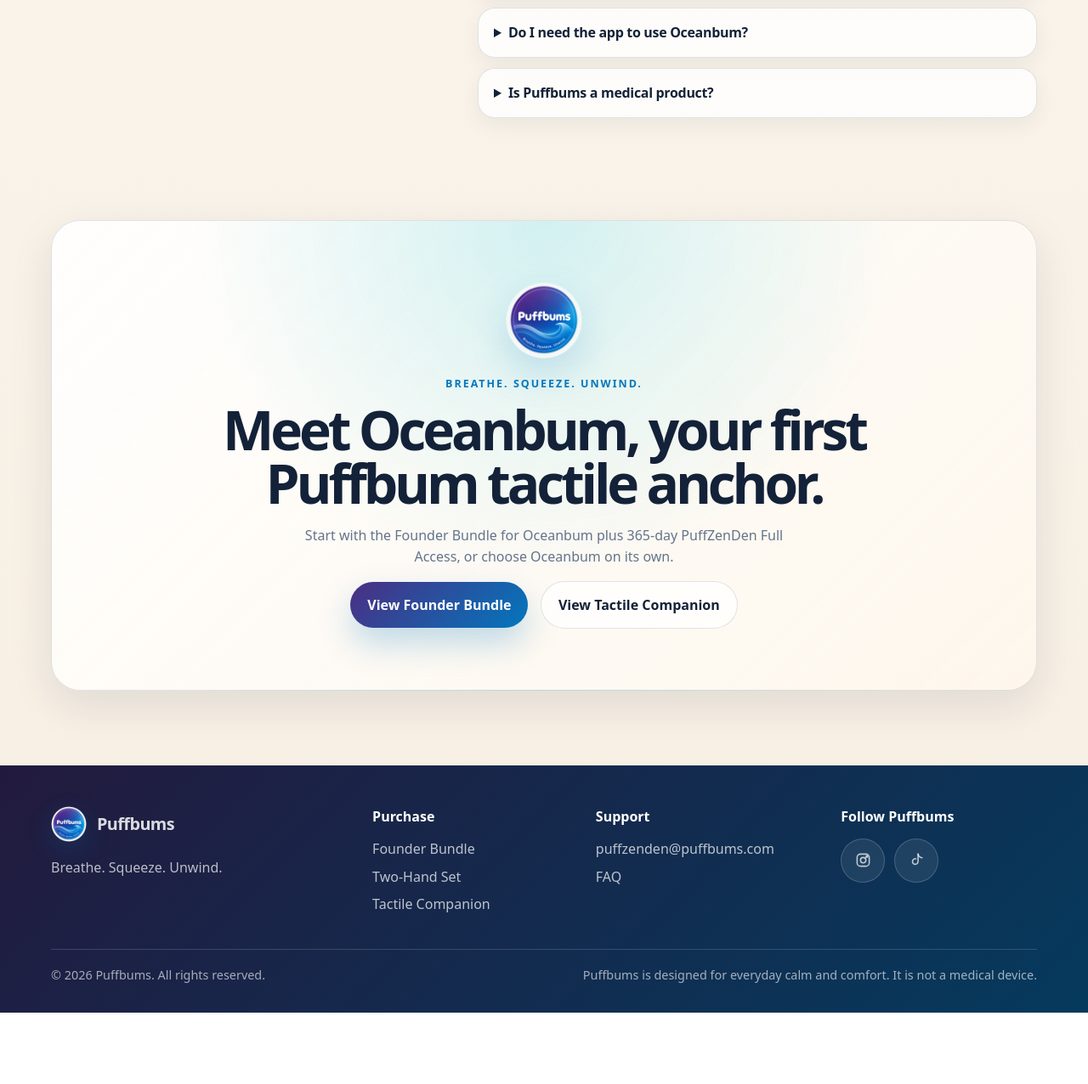
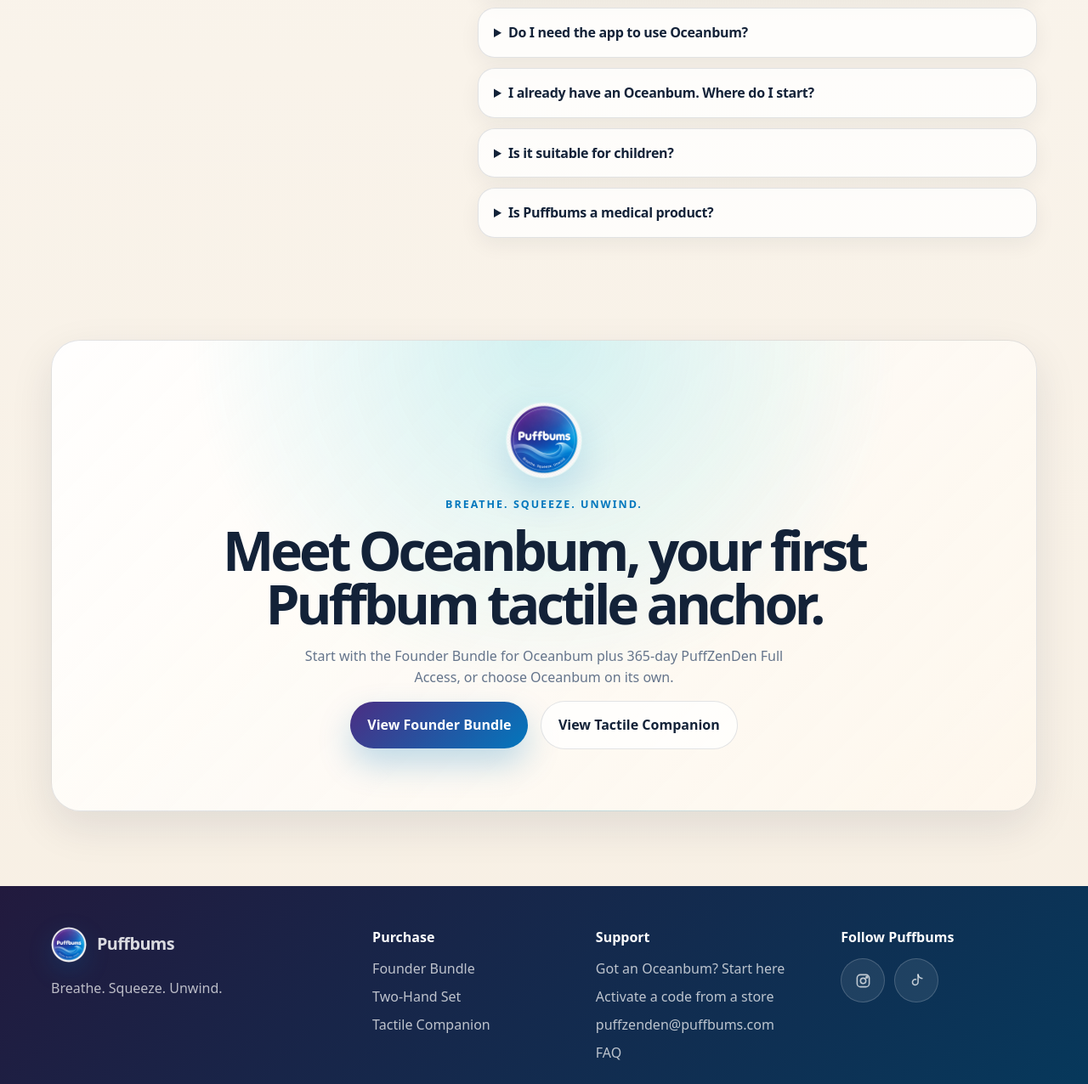
Before and after one commit to PuffZenDen/puffbums-website, a plain HTML site: page index.html in a window 1280 px wide. Shown: the part 7524-8800 px from the top of the page at 85% size. Before the commit the page ends 8716 px from the top, so only its background shows below. Drawn offline with Linux system fonts and the light colour scheme.

Commit message:
Add children's safety FAQ and start-here links for Oceanbum owners (#2)
- FAQ: Is it suitable for children?
- FAQ: I already have an Oceanbum. Where do I start? (links to /companion and /stores)
- Footer: start-here and activate links
- Style links inside FAQ answers


Claude-Session: https://claude.ai/code/session_01LSFkVuyR8MsewmhdTx9yi9

Co-authored-by: Claude <noreply@anthropic.com>

```diff
--- a/index.html
+++ b/index.html
@@ -303,6 +303,14 @@
             <p>No. You can hold, squeeze, and breathe with Oceanbum on its own. The PuffZenDen app adds a guided rhythm to follow. Guided tactile-led breathing is free, and a 7-day trial lets you try every feature. After that, Full Access is from £4.99/month, with no obligation to continue.</p>
           </details>
           <details>
+            <summary>I already have an Oceanbum. Where do I start?</summary>
+            <p>If you have an Oceanbum Tactile Companion with no activation code, <a href="https://puffzenden.com/companion" target="_blank" rel="noopener">start here</a> for your first guided breath and free access in the PuffZenDen app. If you bought a Founder Bundle or Two-Hand Set from another store, your code is on the greeting card in the box: <a href="https://puffzenden.com/stores" target="_blank" rel="noopener">start here to activate it</a>.</p>
+          </details>
+          <details>
+            <summary>Is it suitable for children?</summary>
+            <p>Not for children under 3. Older children should use it with adult supervision.</p>
+          </details>
+          <details>
             <summary>Is Puffbums a medical product?</summary>
             <p>No. Puffbums is designed for everyday comfort, grounding, and calm routines. It is not a medical device and does not diagnose, treat, cure, or prevent any condition.</p>
           </details>
@@ -341,6 +349,8 @@
       </div>
       <div>
         <strong>Support</strong>
+        <a href="https://puffzenden.com/companion" target="_blank" rel="noopener">Got an Oceanbum? Start here</a>
+        <a href="https://puffzenden.com/stores" target="_blank" rel="noopener">Activate a code from a store</a>
         <a href="mailto:puffzenden@puffbums.com">puffzenden@puffbums.com</a>
         <a href="#faq">FAQ</a>
       </div>
--- a/styles.css
+++ b/styles.css
@@ -34,6 +34,7 @@ body {
 
 img { max-width: 100%; display: block; }
 a { color: inherit; text-decoration: none; }
+.faq-list details a { color: var(--deep); font-weight: 700; text-decoration: underline; text-underline-offset: 3px; }
 button { font: inherit; }
 
 .skip-link {
```
